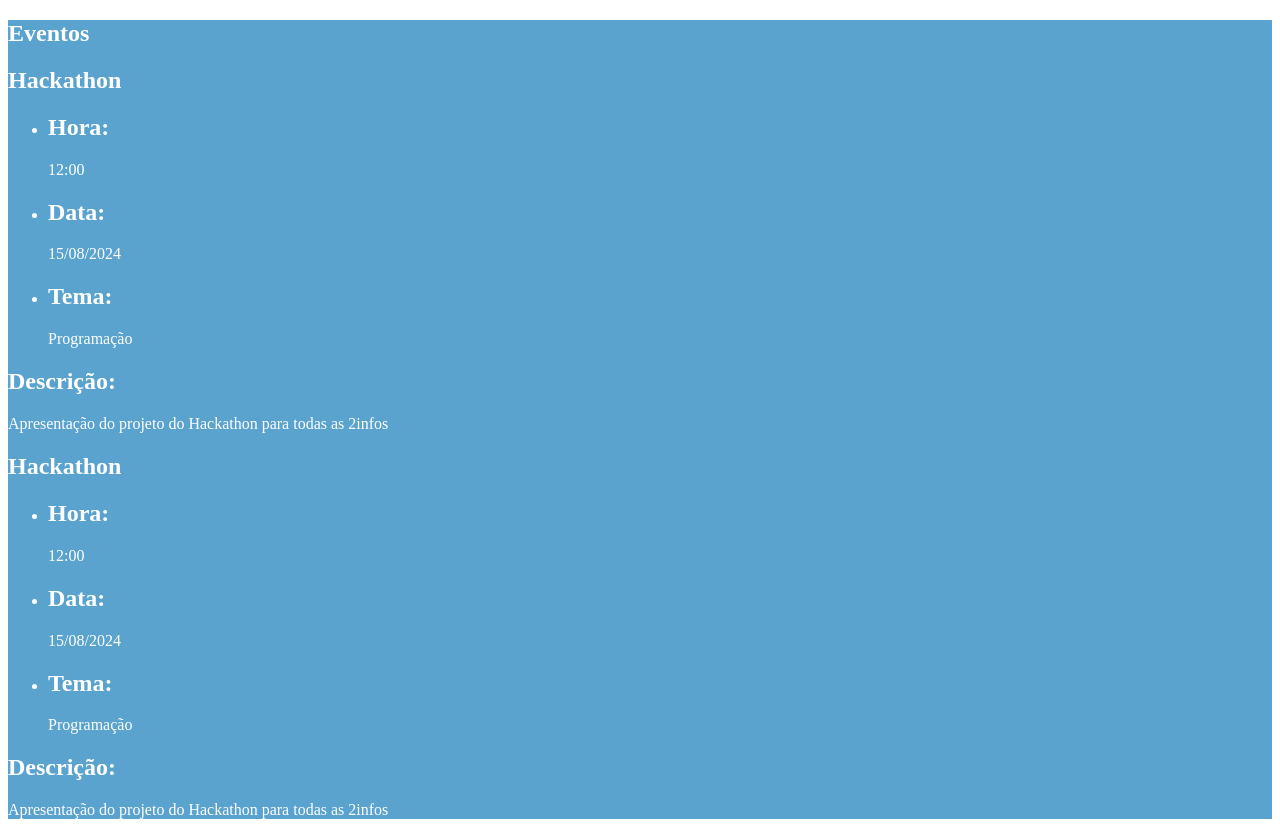
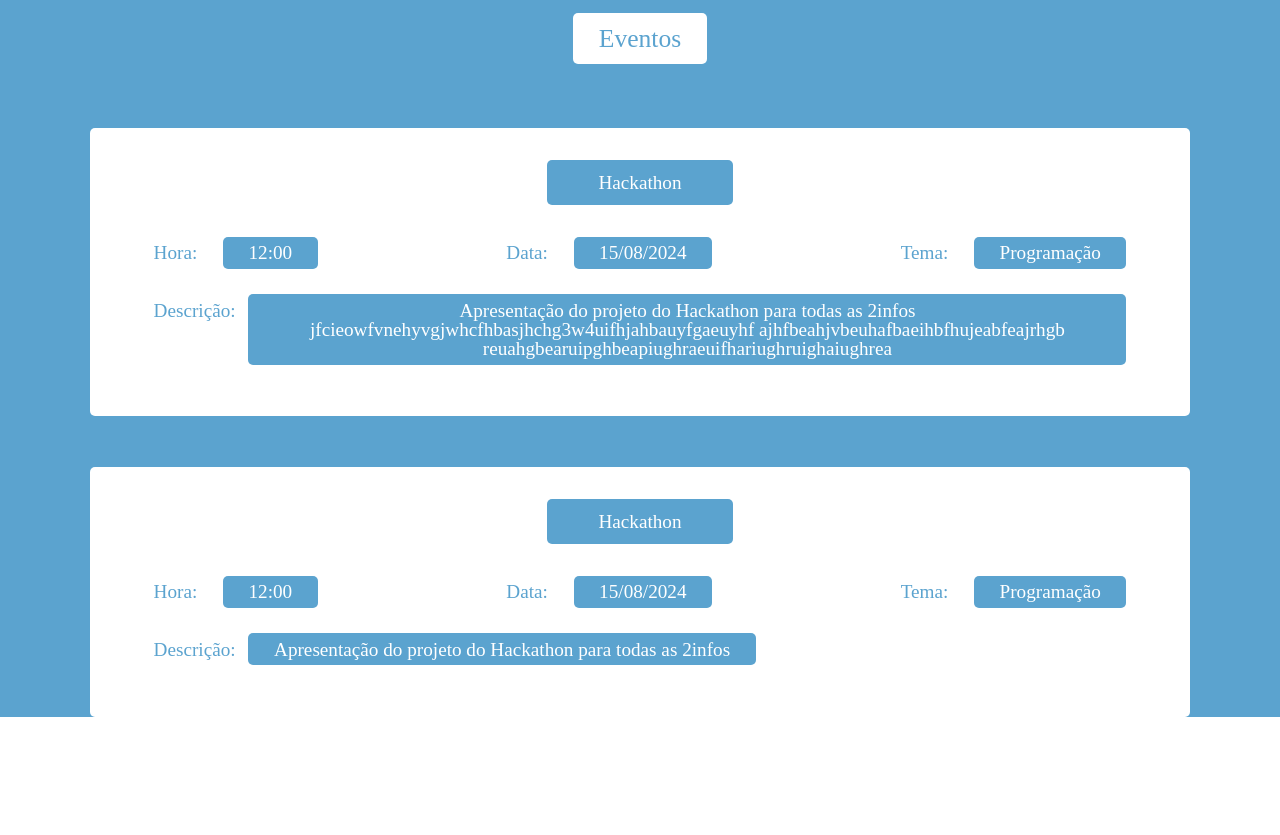
Before and after one commit to 2info3-Hackathon/frontend, a Vue app: page / in a window 1280 px wide. After the commit the page ends 800 px from the top, so only its background shows below. Built offline with nearby package versions, Linux system fonts and the light colour scheme.

Commit message:
STYLE: continuação do css #5

```diff
--- a/src/App.vue
+++ b/src/App.vue
@@ -9,9 +9,5 @@
 </template>
 
 <style scoped>
-main
-{
-    background-color: #5BA3CF;
-    color: white;
-}
+
 </style>
--- a/src/assets/main.css
+++ b/src/assets/main.css
@@ -0,0 +1,70 @@
+/* http://meyerweb.com/eric/tools/css/reset/
+   v2.0 | 20110126
+   License: none (public domain)
+*/
+
+html, body, div, span, applet, object, iframe,
+h1, h2, h3, h4, h5, h6, p, blockquote, pre,
+a, abbr, acronym, address, big, cite, code,
+del, dfn, em, img, ins, kbd, q, s, samp,
+small, strike, strong, sub, sup, tt, var,
+b, u, i, center,
+dl, dt, dd, ol, ul, li,
+fieldset, form, label, legend,
+table, caption, tbody, tfoot, thead, tr, th, td,
+article, aside, canvas, details, embed,
+figure, figcaption, footer, header, hgroup,
+menu, nav, output, ruby, section, summary,
+time, mark, audio, video
+{
+	margin: 0;
+	padding: 0;
+	border: 0;
+	font-size: 100%;
+	font: inherit;
+	vertical-align: baseline;
+}
+/* HTML5 display-role reset for older browsers */
+article, aside, details, figcaption, figure,
+footer, header, hgroup, menu, nav, section
+{
+	display: block;
+}
+body
+{
+	line-height: 1;
+}
+ol, ul
+{
+	list-style: none;
+}
+blockquote, q
+{
+	quotes: none;
+}
+blockquote:before, blockquote:after,
+q:before, q:after
+{
+	content: '';
+	content: none;
+}
+table
+{
+	border-collapse: collapse;
+	border-spacing: 0;
+}
+a
+{
+    text-decoration: none;
+    color: black;
+}
+
+/*-------------------------------------------------
+                        CSS
+-------------------------------------------------*/
+
+main
+{
+    background-color: #5BA3CF;
+    color: white;
+}
--- a/src/components/EventosComponent.vue
+++ b/src/components/EventosComponent.vue
@@ -14,7 +14,7 @@ const eventos = store.events
         </h1>
         <article v-for="event in eventos" :key="event.id">
             <div class="events">
-                <h2>
+                <h2 class="name">
                     {{ event.nome }}
                 </h2>
                 <ul>
@@ -58,5 +58,83 @@ const eventos = store.events
 </template>
 
 <style scoped>
+section {
+    margin: 0 2vw;
+    text-align: center;
+    align-items: center;
 
+    & h1 {
+        margin: 1vw 0;
+        background-color: white;
+        color: #5BA3CF;
+        text-align: center;
+        padding: 1vw 2vw;
+        display: inline-block;
+        border-radius: 5px;
+        font-size: 2vw;
+    }
+
+    & article {
+        font-size: 1.5vw;
+
+        & .events {
+            background-color: white;
+            border-radius: 5px;
+            margin: 4vw 5vw;
+            padding: 1vw 5vw 3vw 5vw;
+
+            & .name {
+                background-color: #5BA3CF;
+                color: white;
+                padding: 1vw 4vw;
+                border-radius: 5px;
+                margin: 1.5vw 0;
+                display: inline-block;
+            }
+
+            & ul {
+                display: flex;
+                justify-content: space-between;
+
+                & li {
+                    display: flex;
+
+                    & h2 {
+                        display: inline-block;
+                        color: #5BA3CF;
+                        margin: 1.5vw 2vw 1vw 0;
+                    }
+
+                    & p {
+                        background-color: #5BA3CF;
+                        color: white;
+                        margin: 1vw 0;
+                        padding: 0.5vw 2vw;
+                        border-radius: 5px;
+                    }
+                }
+            }
+
+            & div {
+                display: flex;
+
+                & h2 {
+                    display: inline-block;
+                    color: #5BA3CF;
+                    margin: 1.5vw 1vw 0 0;
+                }
+
+                & p {
+                    background-color: #5BA3CF;
+                    color: white;
+                    margin: 1vw 0;
+                    padding: 0.5vw 2vw;
+                    border-radius: 5px;
+                }
+            }
+        }
+    }
+
+
+}
 </style>
--- a/src/stores/event.js
+++ b/src/stores/event.js
@@ -12,7 +12,7 @@ export const useEventStore = defineStore('event', () => {
             hora: '12:00',
             data: '15/08/2024',
             tema: 'Programação',
-            descricao: 'Apresentação do projeto do Hackathon para todas as 2infos',
+            descricao: 'Apresentação do projeto do Hackathon para todas as 2infos                                          jfcieowfvnehyvgjwhcfhbasjhchg3w4uifhjahbauyfgaeuyhf ajhfbeahjvbeuhafbaeihbfhujeabfeajrhgb reuahgbearuipghbeapiughraeuifhariughruighaiughrea',
         },
         {
             id: 2,
```
